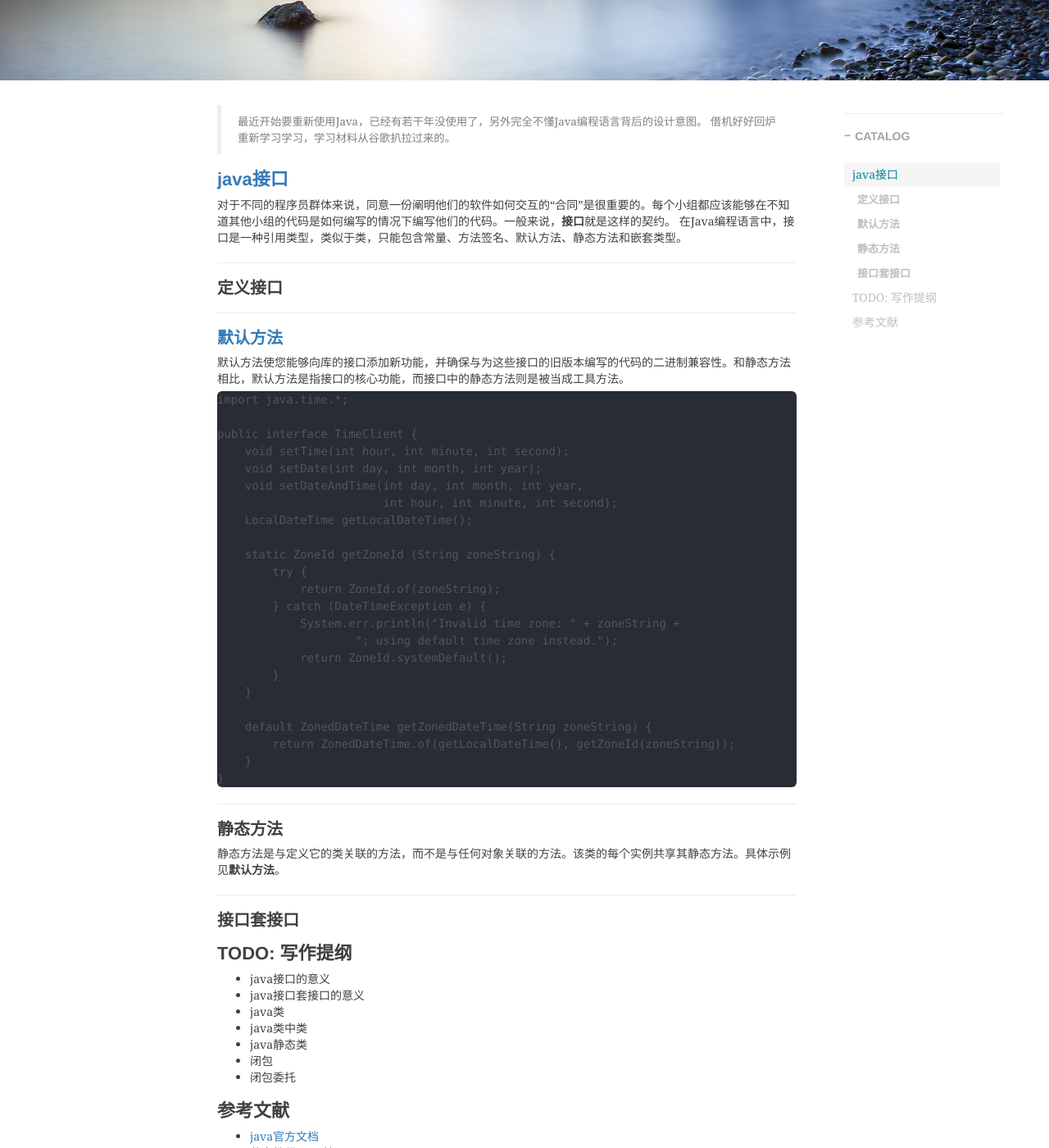
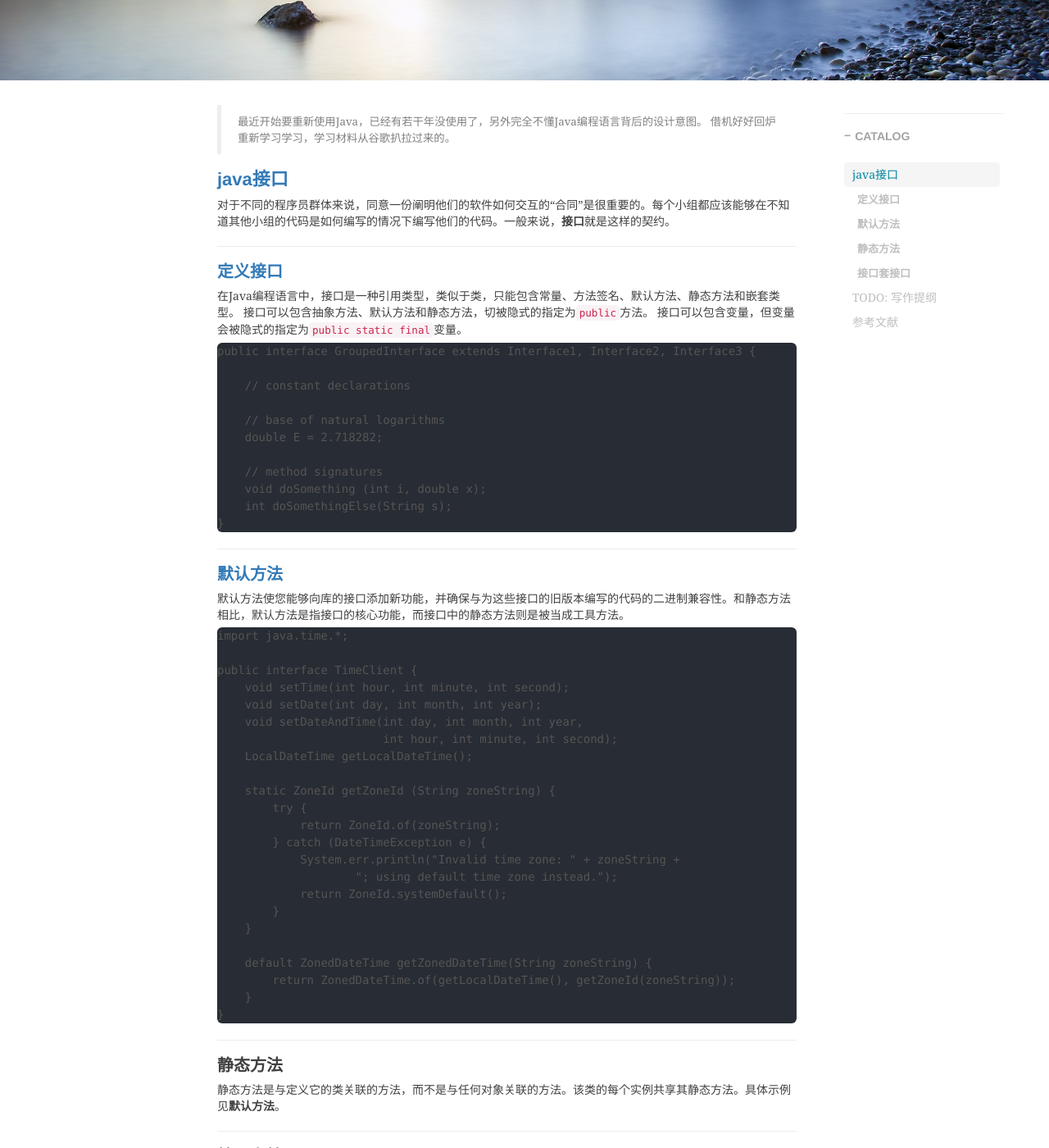
Before and after one commit to shihai1991/shihai1991.github.io, a Jekyll site: the page built from _posts/2023-03-01-java接口学习.md, in a window 1280 px wide and 1400 px high, scrolled down 357 px. Shown: the whole window at 82% size. Built offline with Jekyll 4.4.1, drawn with Linux system fonts in a browser that asks for light colours; nearby versions of some CDN libraries; comment, search, counter and statistics services are not loaded; some of the changed text lies outside the part shown.

Commit message:
Update 2023-03-01-java接口学习.md

````diff
--- a/_posts/2023-03-01-java接口学习.md
+++ b/_posts/2023-03-01-java接口学习.md
@@ -13,9 +13,24 @@ time: '2023.03.14 14:21:00'
 
 # [java接口](https://docs.oracle.com/javase/tutorial/java/IandI/createinterface.html)
 对于不同的程序员群体来说，同意一份阐明他们的软件如何交互的“合同”是很重要的。每个小组都应该能够在不知道其他小组的代码是如何编写的情况下编写他们的代码。一般来说，**接口**就是这样的契约。
+
+## [定义接口](https://docs.oracle.com/javase/tutorial/java/IandI/interfaceDef.html)
 在Java编程语言中，接口是一种引用类型，类似于类，只能包含常量、方法签名、默认方法、静态方法和嵌套类型。
+接口可以包含抽象方法、默认方法和静态方法，切被隐式的指定为`public`方法。
+接口可以包含变量，但变量会被隐式的指定为`public static final`变量。
+```
+public interface GroupedInterface extends Interface1, Interface2, Interface3 {
 
-## 定义接口
+    // constant declarations
+
+    // base of natural logarithms
+    double E = 2.718282;
+
+    // method signatures
+    void doSomething (int i, double x);
+    int doSomethingElse(String s);
+}
+```
 
 ## [默认方法](https://docs.oracle.com/javase/tutorial/java/IandI/defaultmethods.html)
 默认方法使您能够向库的接口添加新功能，并确保与为这些接口的旧版本编写的代码的二进制兼容性。和静态方法相比，默认方法是指接口的核心功能，而接口中的静态方法则是被当成工具方法。
@@ -49,8 +64,10 @@ public interface TimeClient {
 静态方法是与定义它的类关联的方法，而不是与任何对象关联的方法。该类的每个实例共享其静态方法。具体示例见**默认方法**。
 
 ## 接口套接口
+一般接口的内部类（包括接口）是功能上与外层接口有很强的内聚性，其他组件几乎用不到的这些内部类。
 
 # TODO: 写作提纲
+- static关键字
 - java接口的意义
 - java接口套接口的意义
 - java类
@@ -61,6 +78,7 @@ public interface TimeClient {
 
 # 参考文献
 - [java官方文档](https://docs.oracle.com/javase/tutorial/java/)
+- [static关键字](https://tobebetterjavaer.com/oo/static.html#_01%E3%80%81%E9%9D%99%E6%80%81%E5%8F%98%E9%87%8F)
 - [菜鸟教程-Java接口](https://www.runoob.com/java/java-interfaces.html)
 - [Java的接口定义中再定义另一个接口有什么用？](https://www.zhihu.com/question/47633768)
 - [一文彻底搞懂Java static关键字](https://tobebetterjavaer.com/oo/static.html)
````
